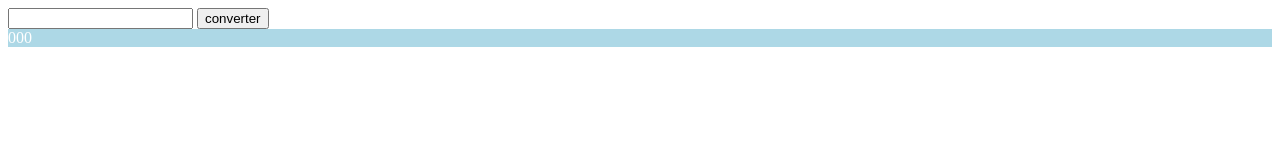
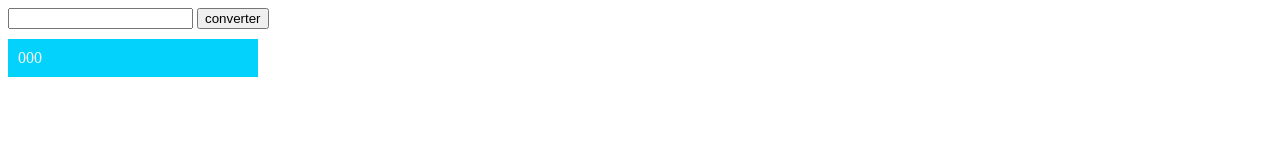
Before and after one commit to MomadeJuniorz/conversor, a plain HTML site: page index.html in a window 1280 px wide. Drawn offline with Linux system fonts and the light colour scheme.

Commit message:
add style do screen to blue

```diff
--- a/index.html
+++ b/index.html
@@ -4,8 +4,11 @@
 	<title>Conversor de moedas</title>
 	<style type="text/css">
 		#visor{
-			background: lightblue;
+			background: #03d3fc;
 			color: white;
+			width: 230px;
+			margin-top: 10px;
+			padding: 10px;
 		}
 	</style>
 </head>
```
